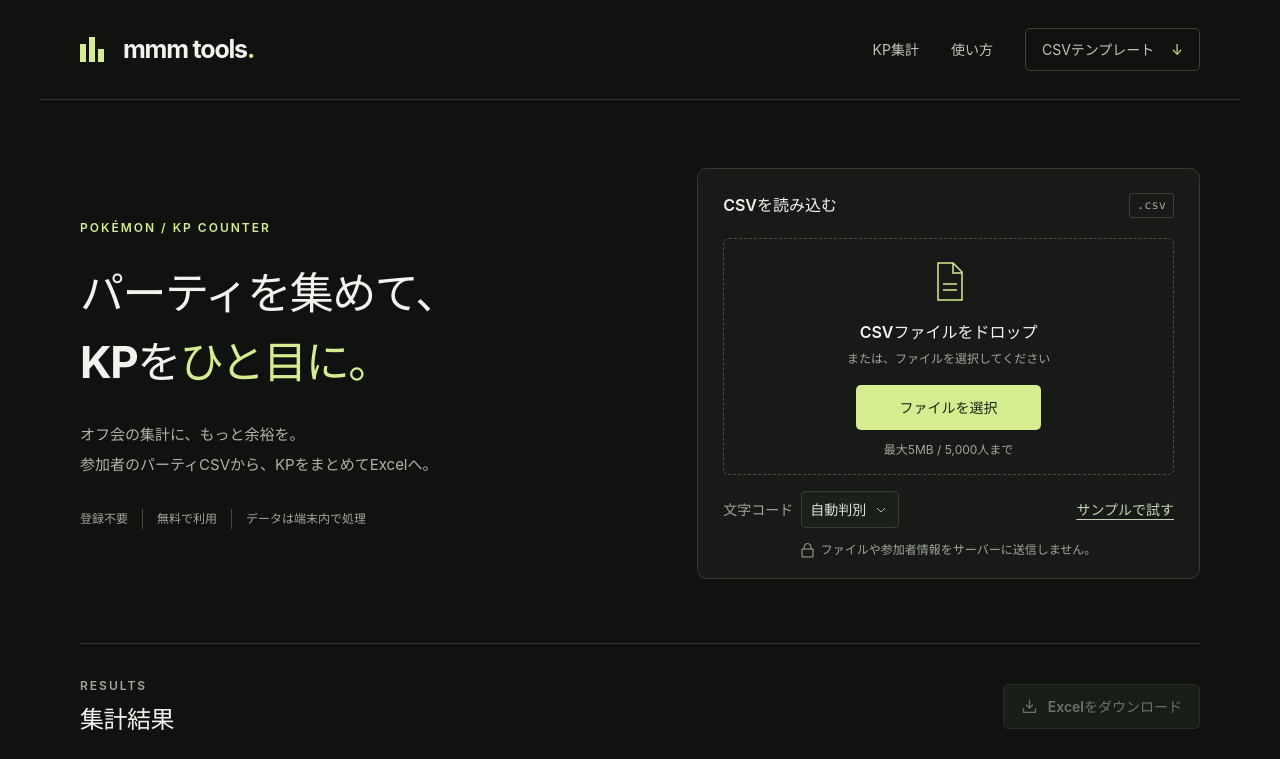
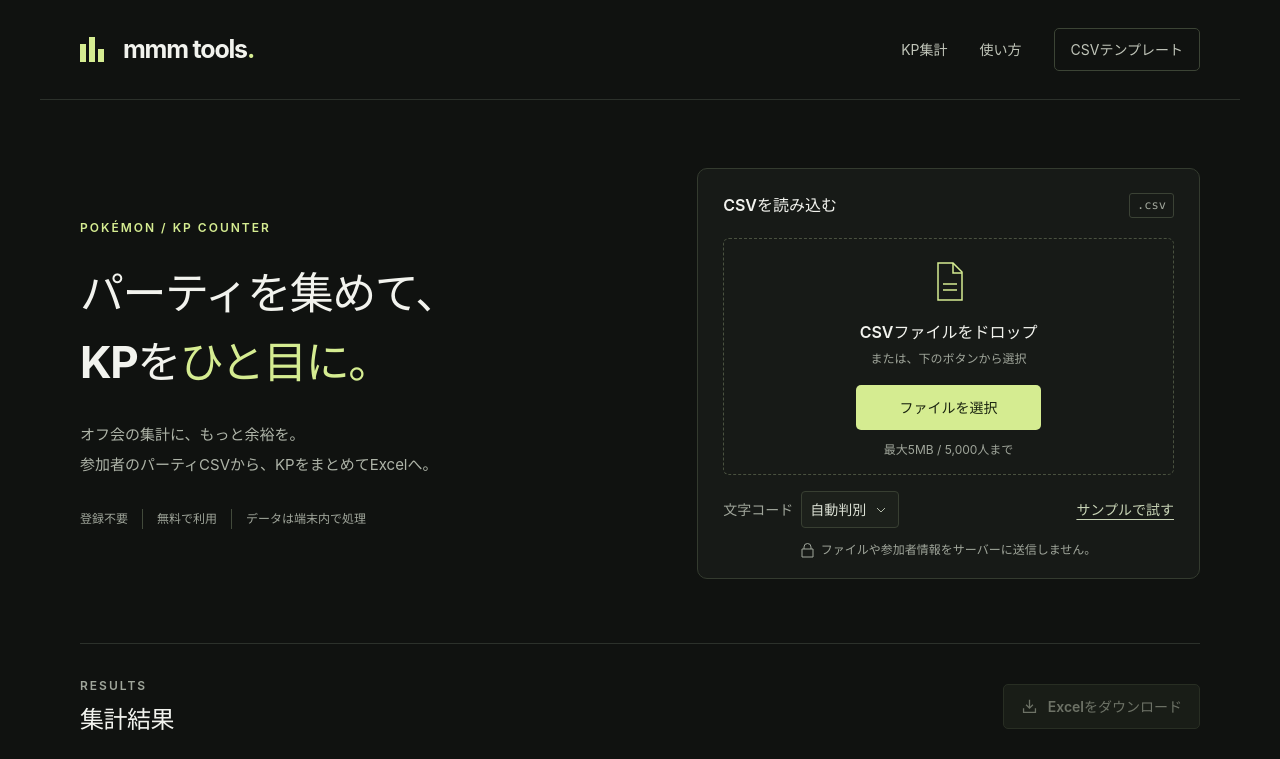
Before and after one commit to amuma/mmmtools, a website with bundled scripts: page index.html in a window 1280 px wide. Shown: the top 759 px of the page. Built offline with nearby package versions, Linux system fonts and the light colour scheme.

Commit message:
Refine mobile upload guidance and template links

```diff
--- a/index.html
+++ b/index.html
@@ -25,7 +25,7 @@
   <a class="skip-link" href="#tool">集計ツールへ移動</a>
   <header class="site-header wrap">
     <a class="brand" href="./" aria-label="mmm tools ホーム"><span class="brand-mark" aria-hidden="true"><i></i><i></i><i></i></span>mmm tools<span class="brand-period">.</span></a>
-    <nav aria-label="メインナビゲーション"><a href="#tool">KP集計</a><a href="#guide">使い方</a><a href="./template.csv" download="mmm-tools-template.csv" class="nav-template">CSVテンプレート <span aria-hidden="true">↓</span></a></nav>
+    <nav aria-label="メインナビゲーション"><a href="#tool">KP集計</a><a href="#guide">使い方</a><a href="./template.csv" download="mmm-tools-template.csv" class="nav-template">CSVテンプレート</a></nav>
   </header>
   <main class="wrap">
     <section class="hero" aria-labelledby="main-title">
@@ -39,7 +39,7 @@
         <div class="panel-heading"><h2 id="upload-heading">CSVを読み込む</h2><span class="file-tag">.csv</span></div>
         <div class="drop-zone" id="drop-zone">
           <svg class="file-icon" width="36" height="42" viewBox="0 0 36 42" fill="none" aria-hidden="true"><path d="M7 2h15l9 9v28H7V2Z" stroke="currentColor" stroke-width="1.5"/><path d="M22 2v10h9M12 23h14M12 29h14" stroke="currentColor" stroke-width="1.5"/></svg>
-          <p class="drop-title">CSVファイルをドロップ</p><p class="drop-hint">または、ファイルを選択してください</p>
+          <p class="drop-title">CSVファイルをドロップ</p><p class="drop-hint">または、下のボタンから選択</p>
           <button class="button button-primary" id="choose-file" type="button">ファイルを選択</button>
           <input id="csv-file" type="file" accept=".csv,text/csv" hidden>
           <p class="drop-limit">最大5MB / 5,000人まで</p>
@@ -66,7 +66,7 @@
     </section>
 
     <section class="guide" id="guide" aria-labelledby="guide-heading">
-      <div class="guide-intro"><p class="eyebrow">QUICK GUIDE</p><h2 id="guide-heading">用意するのは、<br>7列のCSVだけ。</h2><p>参加者名と、パーティのポケモン6匹。<br>テンプレートに入力して、そのまま読み込めます。</p><a href="./template.csv" class="template-link" download="mmm-tools-template.csv">CSVテンプレートをダウンロード <span aria-hidden="true">↓</span></a></div>
+      <div class="guide-intro"><p class="eyebrow">QUICK GUIDE</p><h2 id="guide-heading">用意するのは、<br>7列のCSVだけ。</h2><p>参加者名と、パーティのポケモン6匹。<br>テンプレートに入力して、そのまま読み込めます。</p><a href="./template.csv" class="template-link" download="mmm-tools-template.csv">CSVテンプレートをダウンロード</a></div>
       <div class="csv-guide"><div class="code-heading"><span>CSV FORMAT</span><span>ヘッダー付き推奨</span></div><div class="table-scroll"><table class="example-table"><caption class="sr-only">参加者パーティCSVの記入例</caption><thead><tr><th>参加者名</th><th>ポケモン1</th><th>ポケモン2</th><th>ポケモン3</th><th>ポケモン4</th><th>ポケモン5</th><th>ポケモン6</th></tr></thead><tbody><tr><td>たろう</td><td>カイリュー</td><td>ハバタクカミ</td><td>サーフゴー</td><td>パオジアン</td><td>ディンルー</td><td>オーガポン</td></tr><tr><td>はなこ</td><td>カイリュー</td><td>ガチグマ</td><td>サーフゴー</td><td>ウーラオス</td><td>ゴリランダー</td><td>キュウコン</td></tr></tbody></table></div><p>UTF-8・Shift_JIS対応。ヘッダーなしのCSVも読み込めます。<br>参加者名と6匹すべてを入力してください。</p></div>
     </section>
     <section class="about" aria-label="KPの集計ルールとよくある質問">
```
